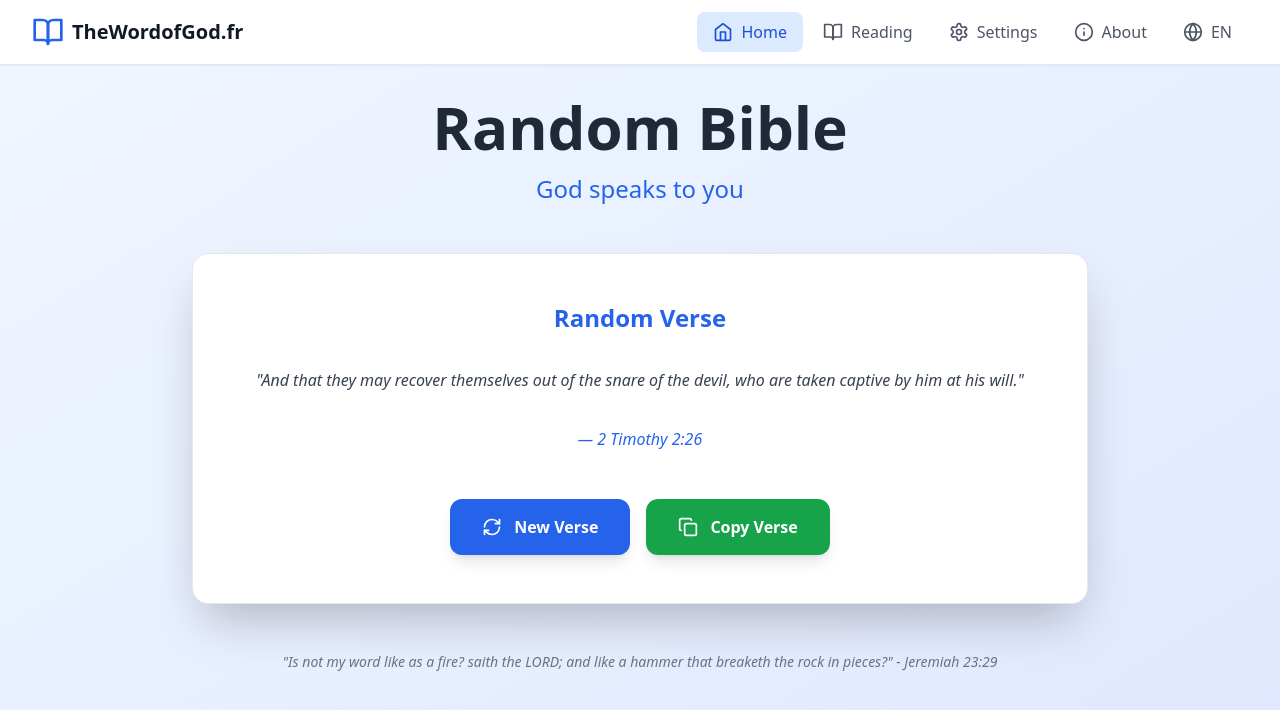
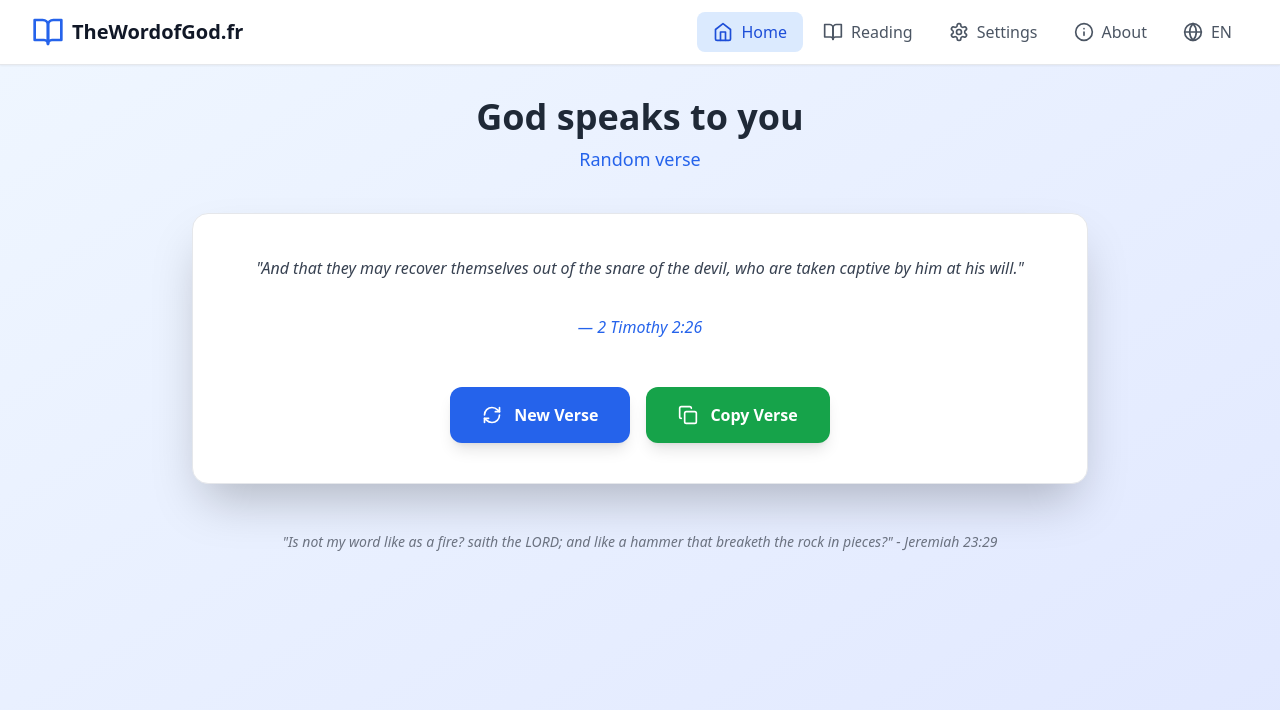
Before and after one commit to thewordofgodfr/site-par-bolt-ai, a React (Vite) app: page / in a window 1280 px wide. Shown: the top 710 px of the page. Built offline with nearby package versions, Linux system fonts and the light colour scheme.

Commit message:
Update Home.tsx

```diff
--- a/src/pages/Home.tsx
+++ b/src/pages/Home.tsx
@@ -49,23 +49,20 @@ export default function Home() {
 
   return (
     <div className={`min-h-screen ${isDark ? 'bg-gray-900' : 'bg-gradient-to-br from-blue-50 to-indigo-100'} transition-colors duration-200`}>
-      <div className="container mx-auto px-4 py-8">
+      <div className="container mx-auto px-4 py-6 md:py-8">
         <div className="max-w-4xl mx-auto">
           {/* Header */}
-          <div className="text-center mb-12">
-            <h1 className={`text-4xl md:text-6xl font-bold mb-4 ${isDark ? 'text-white' : 'text-gray-800'}`}>
-              Random Bible
+          <div className="text-center mb-8 md:mb-10">
+            <h1 className={`text-2xl md:text-3xl lg:text-4xl font-bold mb-2 ${isDark ? 'text-white' : 'text-gray-800'}`}>
+              {state.settings.language === 'fr' ? 'Dieu vous parle' : 'God speaks to you'}
             </h1>
-            <p className={`text-xl md:text-2xl ${isDark ? 'text-blue-400' : 'text-blue-600'} font-medium`}>
-              {t('godSpeaks')}
+            <p className={`text-base md:text-lg ${isDark ? 'text-blue-400' : 'text-blue-600'} font-medium`}>
+              {state.settings.language === 'fr' ? 'Verset aléatoire' : 'Random verse'}
             </p>
           </div>
 
           {/* Verse Card */}
-          <div className={`${isDark ? 'bg-gray-800 border-gray-700' : 'bg-white border-gray-200'} rounded-2xl shadow-2xl border p-8 md:p-12 transition-all duration-300 hover:shadow-3xl`}>
-            <h2 className={`text-2xl font-semibold text-center mb-8 ${isDark ? 'text-blue-400' : 'text-blue-600'}`}>
-              {t('randomVerse')}
-            </h2>
+          <div className={`${isDark ? 'bg-gray-800 border-gray-700' : 'bg-white border-gray-200'} rounded-2xl shadow-2xl border p-6 md:p-10 transition-all duration-300 hover:shadow-3xl`}>
 
             {loading ? (
               <div className="flex items-center justify-center py-16">
```
